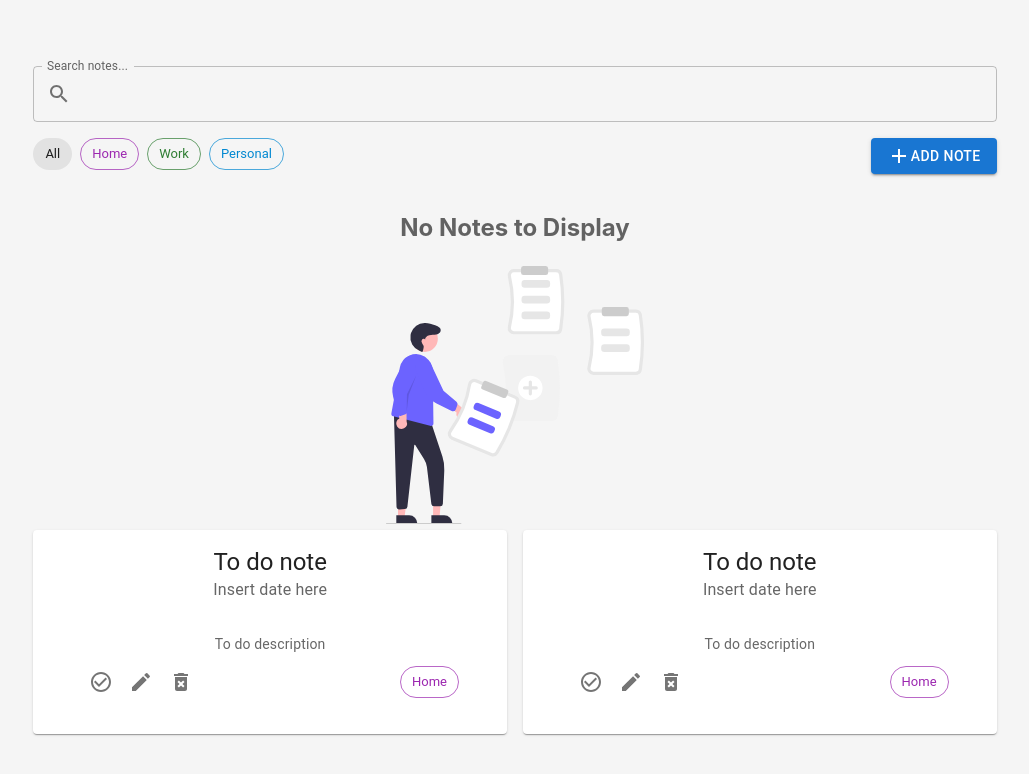
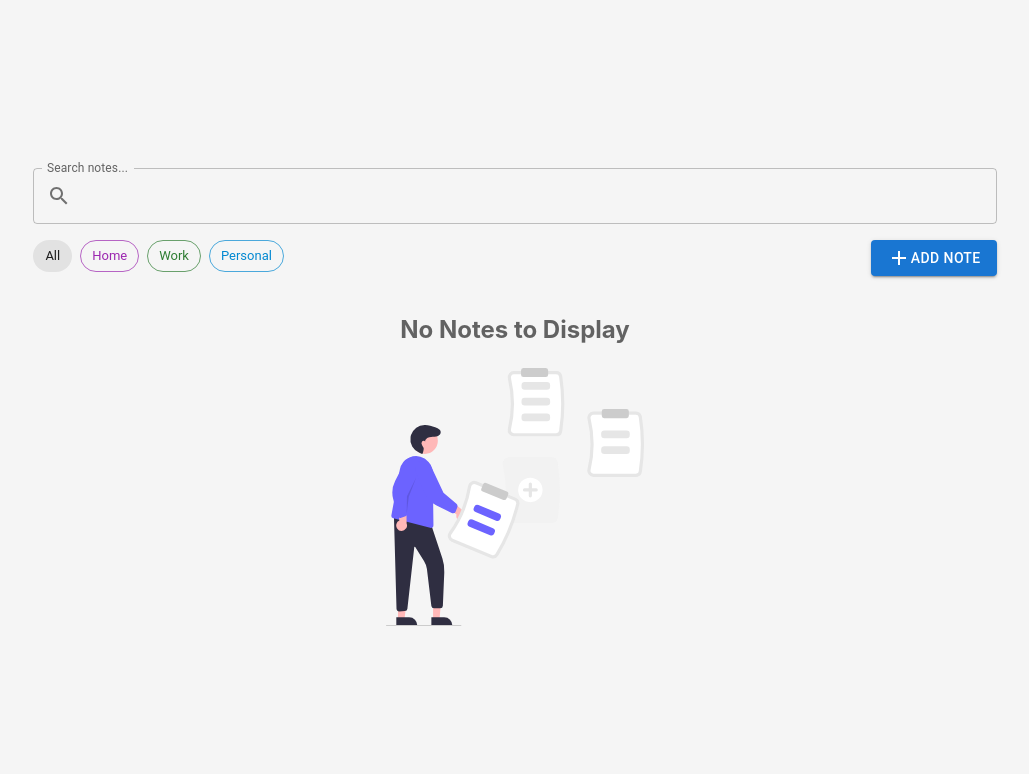
Before and after one commit to StephenCsengo/notes, a React (Vite) app: page / in a window 1280 px wide. Shown: the top 774 px of the page, without its empty margins (125-1154 px from the left). Built offline with nearby package versions, Linux system fonts and the light colour scheme.

Commit message:
Display Cards of tasks after submitting AddNote

```diff
--- a/src/App.jsx
+++ b/src/App.jsx
@@ -57,12 +57,11 @@ const App = () => {
         </Grid2>
       </Grid2>
       <Grid2 container spacing={2}>
-        <Grid2 size={6}>
-          <NoteCard />
-        </Grid2>
-        <Grid2 size={6}>
-          <NoteCard />
-        </Grid2>
+        {tasks.map((task) => (
+          <Grid2 size={6}>
+            <NoteCard key={task.id} task={task} />
+          </Grid2>
+        ))}
       </Grid2>
     </Container>
   );
--- a/src/components/Card.jsx
+++ b/src/components/Card.jsx
@@ -20,13 +20,14 @@ import {
   Delete,
 } from "@mui/icons-material";
 
-const NoteCard = () => {
+const NoteCard = ({ task }) => {
+  console.log("this is the task in the notecard", task.id);
   return (
-    <Card>
-      <CardHeader title="To do note" subheader="Insert date here" />
+    <Card key={task.id}>
+      <CardHeader title={task.title} subheader={task.date} />
       <CardContent>
         <Typography variant="body2" sx={{ color: "text.secondary" }}>
-          To do description
+          {task.desc}
         </Typography>
         <CardActions>
           <Container>
@@ -44,7 +45,7 @@ const NoteCard = () => {
           </Container>
           <Container sx={{ justifyContent: "flex-end" }}>
             <Chip
-              label="Home"
+              label={task.type}
               color="secondary"
               variant="outlined"
               sx={{ float: "right" }}
```
